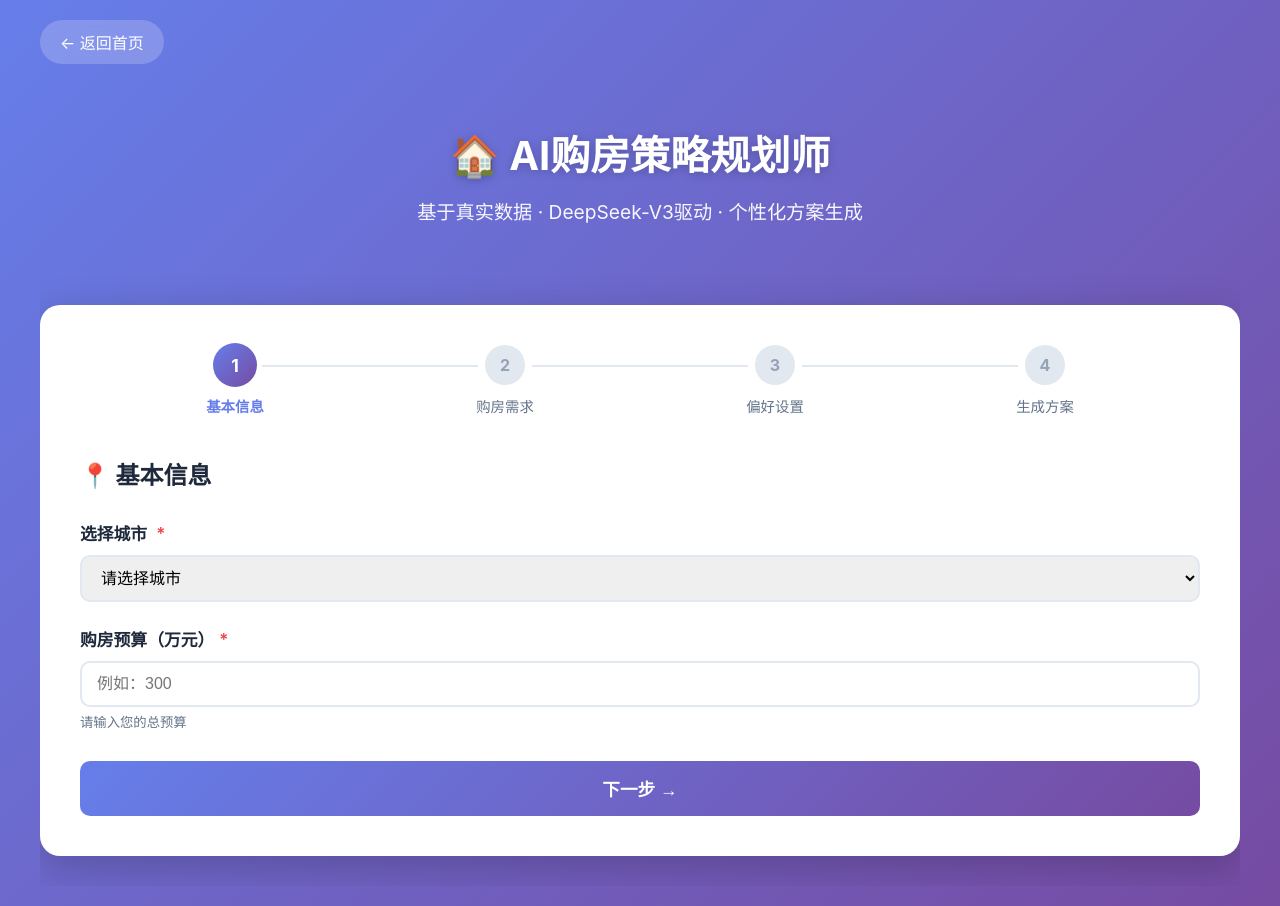
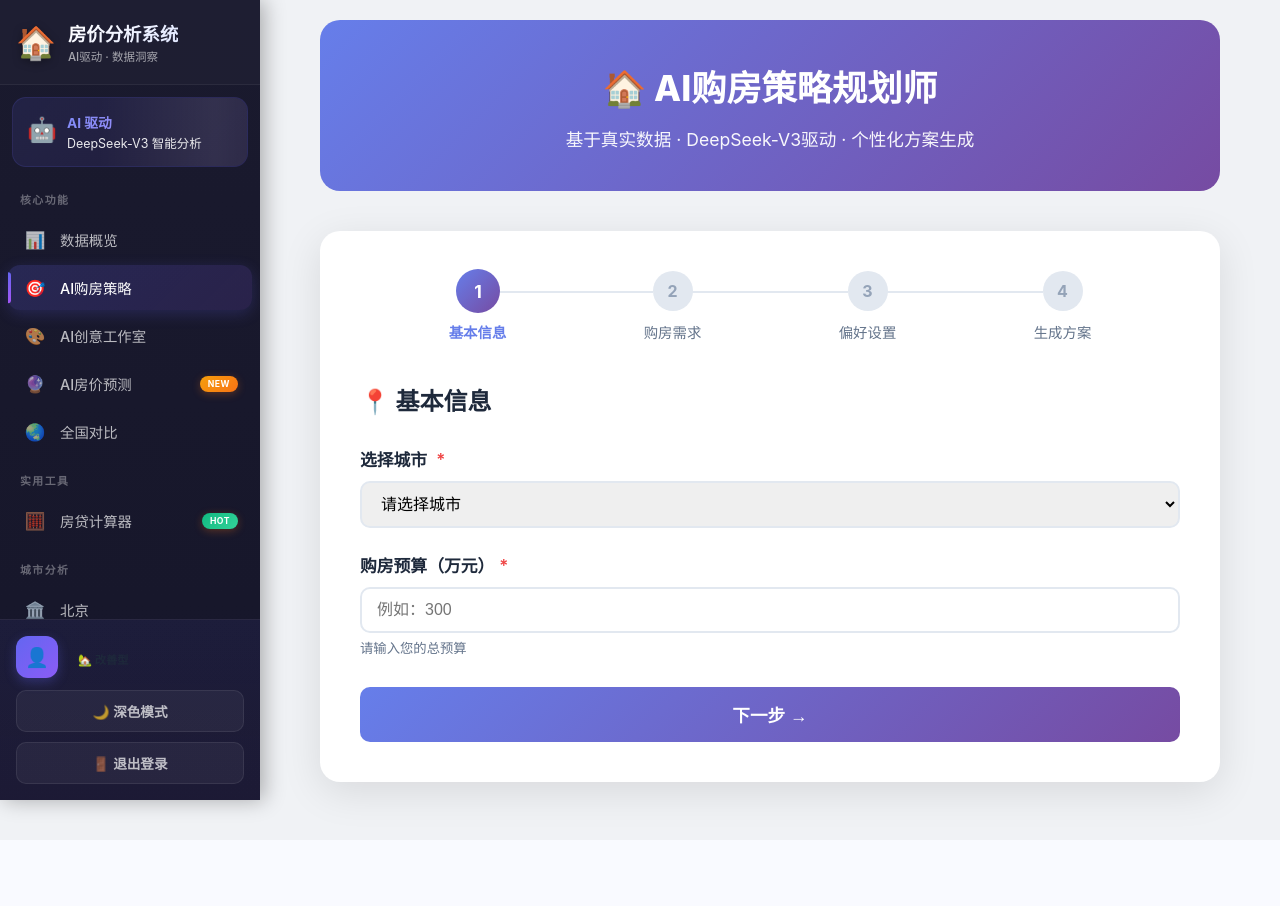
Before and after one commit to RuiyangSi/ai-housing-analyzer, a Flask app: page /strategy-planner in a window 1280 px wide. After the commit the page ends 819 px from the top, so only its background shows below. Run offline with Flask 3, Linux system fonts and the light colour scheme; the visitor is signed in with stand-in values (Sample User, id 1).

Commit message:
统一页面架构: strategy_planner.html 使用 base_layout
- AI购房策略规划页面改为继承 base_layout.html
- 现在有完整的侧边栏导航
- 支持房贷计算器、深色模式等功能
- 添加深色模式样式支持

注：3D地图页面(map_3d.html)保持独立设计
因为全屏3D可视化加侧边栏会影响体验

```diff
--- a/templates/strategy_planner.html
+++ b/templates/strategy_planner.html
@@ -1,75 +1,40 @@
-<!DOCTYPE html>
-<html lang="zh-CN">
-<head>
-    <meta charset="UTF-8">
-    <meta name="viewport" content="width=device-width, initial-scale=1.0">
-    <title>AI购房策略规划师 - 个性化购房方案生成</title>
-    <link rel="stylesheet" href="{{ url_for('static', filename='css/style.css') }}">
+{% extends "base_layout.html" %}
+
+{% block title %}AI购房策略规划师 - 个性化购房方案生成{% endblock %}
+
+{% block extra_styles %}
 <style>
-        * {
-            margin: 0;
-            padding: 0;
-            box-sizing: border-box;
+    .strategy-container {
+        max-width: 900px;
+        margin: 0 auto;
     }
 
-        body {
-            font-family: -apple-system, BlinkMacSystemFont, "Segoe UI", Roboto, "Helvetica Neue", Arial, sans-serif;
-            background: linear-gradient(135deg, #667eea 0%, #764ba2 100%);
-            min-height: 100vh;
-            padding: 20px;
-        }
-
-        .container {
-            max-width: 1200px;
-            margin: 0 auto;
-            background: transparent !important;
-            box-shadow: none !important;
-            border-radius: 0 !important;
-        }
-
-        .header {
+    .page-header {
         text-align: center;
         color: white;
         margin-bottom: 40px;
-            padding: 40px 20px;
-            background: transparent;
+        padding: 40px;
+        background: linear-gradient(135deg, #667eea 0%, #764ba2 100%);
+        border-radius: 20px;
     }
 
-        .header h1 {
-            font-size: 2.5em;
-            margin-bottom: 15px;
-            text-shadow: 0 2px 10px rgba(0,0,0,0.2);
-            color: white;
+    .page-header h1 {
+        font-size: 2.2em;
+        margin: 0 0 15px 0;
+        font-weight: 800;
     }
 
-        .header p {
-            font-size: 1.2em;
+    .page-header p {
+        font-size: 1.1em;
         opacity: 0.95;
-            color: white;
-        }
-
-        .back-btn {
-            display: inline-block;
-            color: white;
-            text-decoration: none;
-            padding: 10px 20px;
-            background: rgba(255,255,255,0.2);
-            border-radius: 25px;
-            margin-bottom: 20px;
-            transition: all 0.3s ease;
-            backdrop-filter: blur(10px);
-        }
-
-        .back-btn:hover {
-            background: rgba(255,255,255,0.3);
-            transform: translateX(-5px);
+        margin: 0;
     }
 
     .main-card {
         background: white;
         border-radius: 20px;
         padding: 40px;
-            box-shadow: 0 10px 40px rgba(0,0,0,0.2);
+        box-shadow: 0 10px 40px rgba(0,0,0,0.1);
         margin-bottom: 30px;
     }
 
@@ -164,7 +129,7 @@
         font-size: 1.05em;
     }
 
-        .form-group label .required {
+    .form-group .required {
         color: #ef4444;
         margin-left: 5px;
     }
@@ -345,6 +310,8 @@
         display: flex;
         justify-content: space-between;
         align-items: center;
+        flex-wrap: wrap;
+        gap: 10px;
     }
 
     .district-item.preferred {
@@ -367,6 +334,7 @@
 
     .action-list {
         list-style: none;
+        padding: 0;
     }
 
     .action-list li {
@@ -415,27 +383,51 @@
         font-weight: 600;
     }
 
-        .badge-success {
-            background: #d1fae5;
-            color: #065f46;
+    .badge-success { background: #d1fae5; color: #065f46; }
+    .badge-warning { background: #fed7aa; color: #78350f; }
+    .badge-info { background: #e0e7ff; color: #3730a3; }
+
+    /* 深色模式 */
+    body.dark-mode .main-card,
+    body.dark-mode .result-card {
+        background: linear-gradient(135deg, #1e293b 0%, #334155 100%);
     }
 
-        .badge-warning {
-            background: #fed7aa;
-            color: #78350f;
+    body.dark-mode .form-group label,
+    body.dark-mode .form-section h2,
+    body.dark-mode .result-card h3 {
+        color: #f1f5f9;
     }
 
-        .badge-info {
-            background: #e0e7ff;
-            color: #3730a3;
+    body.dark-mode .form-group input,
+    body.dark-mode .form-group select {
+        background: #0f172a;
+        border-color: #475569;
+        color: #f1f5f9;
+    }
+
+    body.dark-mode .radio-option label {
+        background: #0f172a;
+        border-color: #475569;
+        color: #e2e8f0;
+    }
+
+    body.dark-mode .stat-item,
+    body.dark-mode .district-item,
+    body.dark-mode .action-list li {
+        background: #0f172a;
+    }
+
+    body.dark-mode .stat-value,
+    body.dark-mode .district-name {
+        color: #f1f5f9;
     }
 </style>
-</head>
-<body>
-    <div class="container">
-        <a href="/" class="back-btn">← 返回首页</a>
+{% endblock %}
 
-        <div class="header">
+{% block content %}
+<div class="strategy-container">
+    <div class="page-header">
         <h1>🏠 AI购房策略规划师</h1>
         <p>基于真实数据 · DeepSeek-V3驱动 · 个性化方案生成</p>
     </div>
@@ -465,7 +457,7 @@
         <form id="strategy-form">
             <!-- 步骤1：基本信息 -->
             <div class="form-section active" data-section="1">
-                    <h2 style="margin-bottom: 30px; color: #1e293b;">📍 基本信息</h2>
+                <h2 style="margin-bottom: 30px;">📍 基本信息</h2>
 
                 <div class="form-group">
                     <label>选择城市 <span class="required">*</span></label>
@@ -490,7 +482,7 @@
 
             <!-- 步骤2：购房需求 -->
             <div class="form-section" data-section="2">
-                    <h2 style="margin-bottom: 30px; color: #1e293b;">🎯 购房需求</h2>
+                <h2 style="margin-bottom: 30px;">🎯 购房需求</h2>
 
                 <div class="form-group">
                     <label>购房目的 <span class="required">*</span></label>
@@ -558,7 +550,7 @@
 
             <!-- 步骤3：偏好设置 -->
             <div class="form-section" data-section="3">
-                    <h2 style="margin-bottom: 30px; color: #1e293b;">⚙️ 偏好设置（可选）</h2>
+                <h2 style="margin-bottom: 30px;">⚙️ 偏好设置（可选）</h2>
 
                 <div class="form-group">
                     <label>期望区域</label>
@@ -595,7 +587,8 @@
         </div>
     </div>
 </div>
+{% endblock %}
 
+{% block extra_scripts %}
 <script src="{{ url_for('static', filename='js/strategy.js') }}"></script>
-</body>
-</html>
+{% endblock %}
```
Lines whose indentation alone changed are shown as unchanged.
